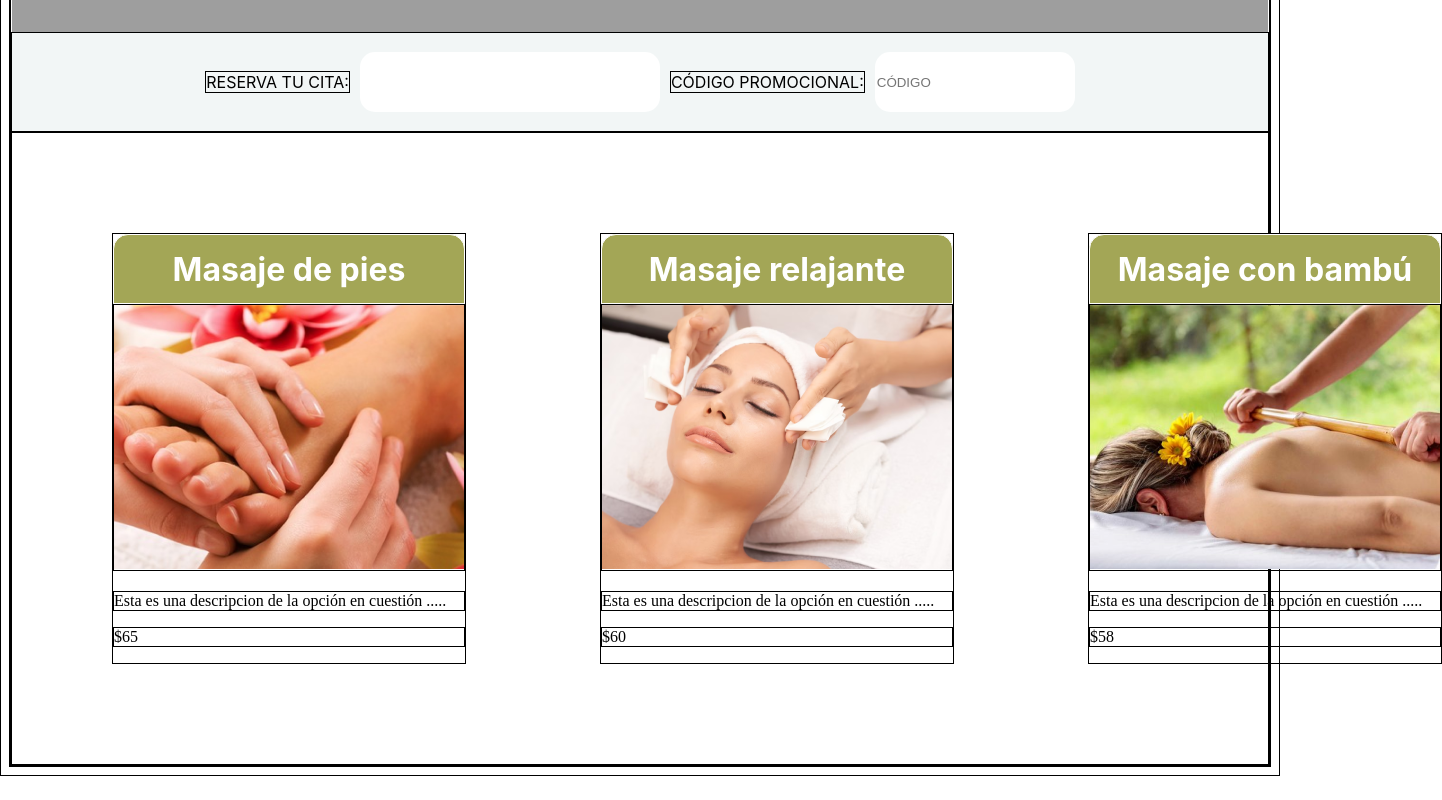
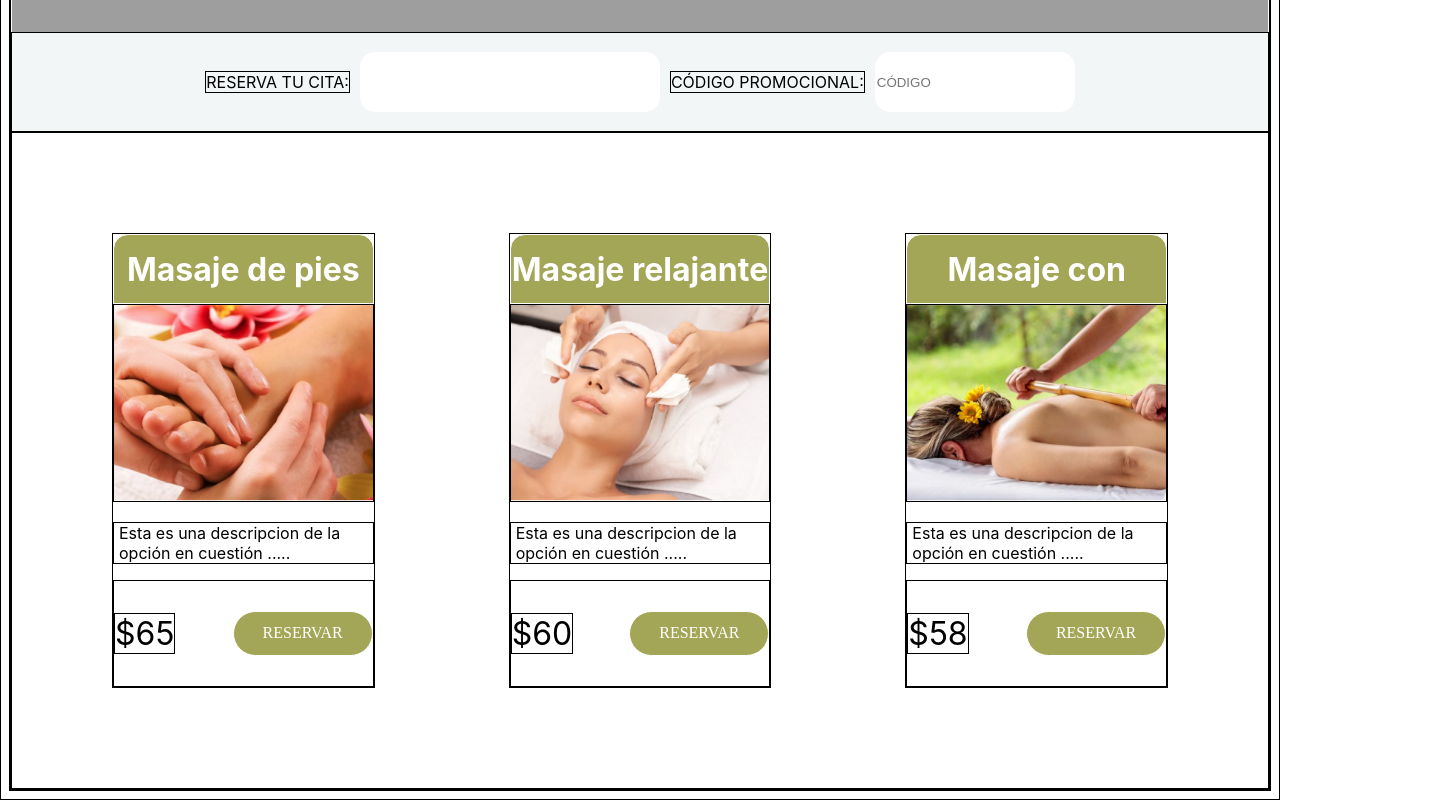
Before and after one commit to EusoBrainc/EusoBrainc.github.io, a plain HTML site: page index.html in a window 1280 px wide. Shown: the part 719-1519 px from the top of the page, 1442 px wide, since content can reach past the window. Before the commit the page ends 1495 px from the top, so only its background shows below. Drawn offline with Linux system fonts and the light colour scheme; grey boxes are pictures that could not be loaded; a web font is replaced by a local one.

Commit message:
index.html

```diff
--- a/index.html
+++ b/index.html
@@ -146,6 +146,45 @@
             font-size: 16px;
             text-transform: uppercase;
         }
+
+        .cajas .descripcion {
+            font-family: 'Inter', sans-serif;
+            font-size: 16px;
+            padding-left: 5px;
+        }
+
+        .cajas p {
+            font-family: 'Inter', sans-serif;
+            font-size: 32px;
+        }
+
+        .cajas img {
+            width: 100%;
+
+        }
+
+        .breservar {
+            width: 140px;
+            height: 45px;
+            background-color: #A3A656;
+            border-radius: 40px;
+            display: flex;
+            justify-content: center;
+            align-items: center;
+            text-decoration: none;
+            color: #FFFFFF;
+        }
+
+        .breservar:hover {
+            background-color: #384001;
+        }
+
+        .divfinal {
+            display: flex;
+            justify-content: space-between;
+            justify-items: center;
+            align-items: center;
+        }
     </style>
 </head>
 
@@ -191,20 +230,29 @@
             <div>
                 <h2>Masaje de pies</h2>
                 <img src="./images/pies.png" alt="pies">
-                <p>Esta es una descripcion de la opción en cuestión .....</p>
-                <p class="precio">$65</p>
+                <p class="descripcion">Esta es una descripcion de la opción en cuestión .....</p>
+                <div class="divfinal">
+                    <p class="precio">$65</p>
+                    <a class="breservar" href="">RESERVAR</a>
+                </div>
             </div>
             <div>
                 <h2>Masaje relajante</h2>
                 <img src="./images/relajante.png" alt="pies">
-                <p>Esta es una descripcion de la opción en cuestión .....</p>
-                <p class="precio">$60</p>
+                <p class="descripcion">Esta es una descripcion de la opción en cuestión .....</p>
+                <div class="divfinal">
+                    <p class="precio">$60</p>
+                    <a class="breservar" href="">RESERVAR</a>
+                </div>
             </div>
             <div>
                 <h2>Masaje con bambú</h2>
                 <img src="./images/bambu.png" alt="pies">
-                <p>Esta es una descripcion de la opción en cuestión .....</p>
-                <p class="precio">$58</p>
+                <p class="descripcion">Esta es una descripcion de la opción en cuestión .....</p>
+                <div class="divfinal">
+                    <p class="precio">$58</p>
+                    <a class="breservar" href="">RESERVAR</a>
+                </div>
             </div>
         </div>
     </div>
```
